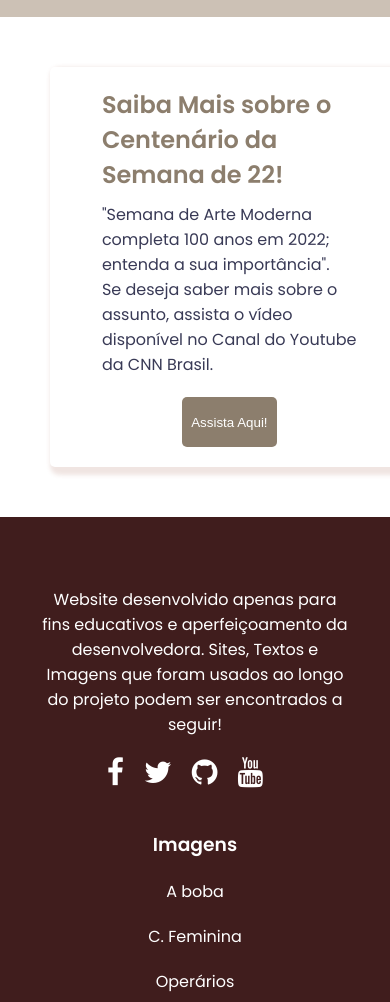
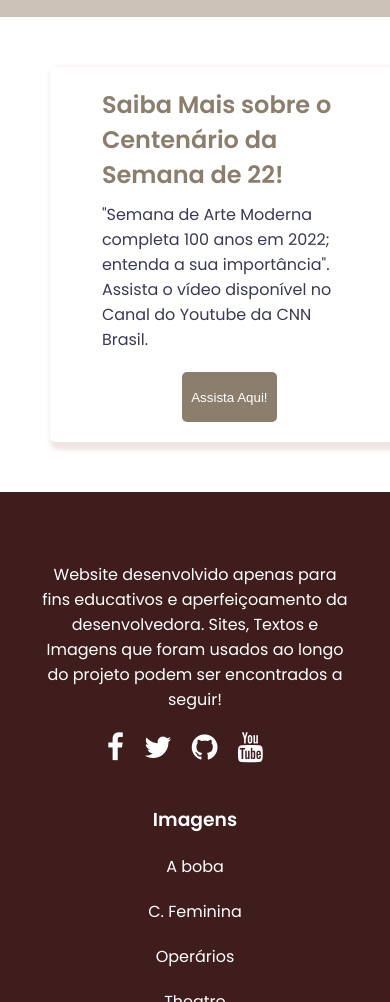
Before and after one commit to marianamartiyns/projeto-semana-de-22, a plain HTML site: page index.html in a window 390 px wide. Shown: the part 7023-8025 px from the top of the page. Drawn offline with nearby package versions, Linux system fonts and the light colour scheme.

Commit message:
Atualizações

```diff
--- a/index.html
+++ b/index.html
@@ -220,7 +220,7 @@
         <div data-aos="zoom-out" class="ctn-wrapper">
             <div class="text">
                 <h1>Saiba Mais sobre o Centenário da Semana de 22!</h1>
-                <p>"Semana de Arte Moderna completa 100 anos em 2022; entenda a sua importância". <br> Se deseja saber mais sobre o assunto, assista o vídeo disponível no Canal do Youtube da CNN Brasil.</p>
+                <p>"Semana de Arte Moderna completa 100 anos em 2022; entenda a sua importância". <br>Assista o vídeo disponível no Canal do Youtube da CNN Brasil.</p>
             </div>
             <button class="ctn"><a href="https://youtu.be/VeHfL7kITck" target="_blank">Assista Aqui!</a></button>
         </div>
--- a/style.css
+++ b/style.css
@@ -361,6 +361,13 @@ a{
         justify-content: center;
     }
 
+    .get {
+        margin: 60px, auto;
+        width: 92%;
+        padding: 50px;
+        align-items: center;
+    }
+
     .customers-wrapper img{
         margin-top: 20px;
     }
```
